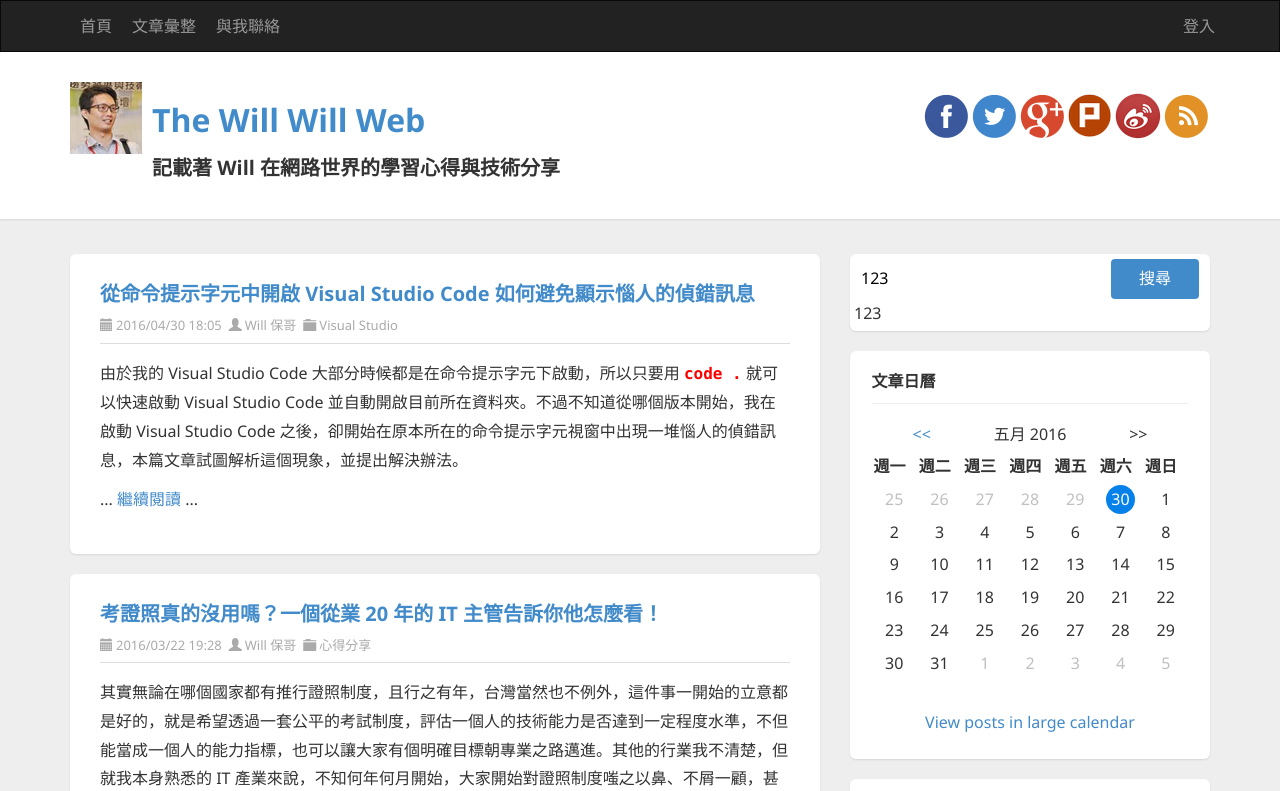
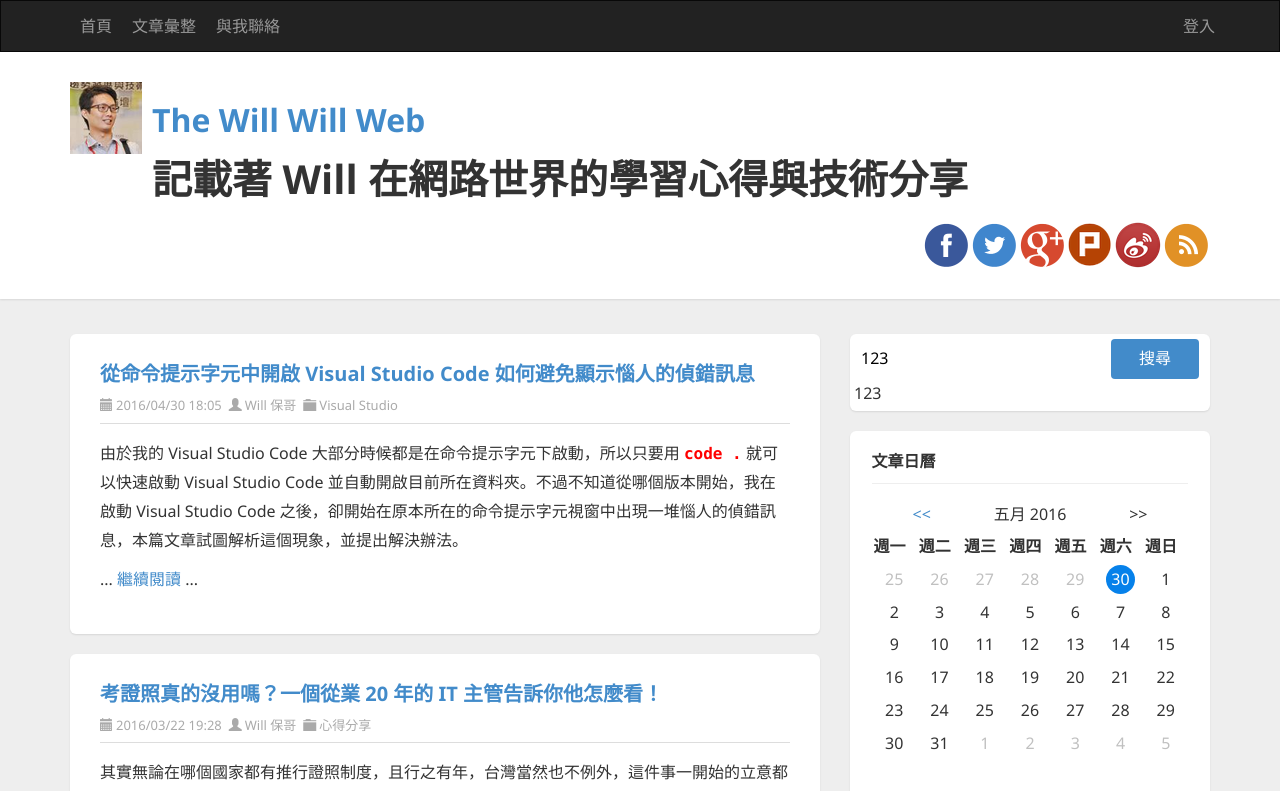
Before and after one commit to yehchitsai/angular4, an Angular app: page / in a window 1280 px wide. Shown: the top 791 px of the page. Built offline with nearby package versions, Linux system fonts and the light colour scheme.

Commit message:
練習 Attribute Directive (屬性型指令) 用法: ngStyle 與 ngClass

```diff
--- a/src/app/header/header.component.css
+++ b/src/app/header/header.component.css
@@ -0,0 +1,3 @@
+.red {
+  color: red;
+}
--- a/src/app/header/header.component.html
+++ b/src/app/header/header.component.html
@@ -29,7 +29,7 @@
 
           <div class="pull-left">
             <h1><a [href]="siteurl">{{this.sitename}}</a></h1>
-            <h3 [innerText]="this.subtitle"></h3>
+            <h3 [innerText]="this.subtitle" [ngClass]="{red:setRed}" [style.font-size]="'40px'"></h3>
           </div>
 
           <div id="social-icons" class="pull-right social-icon">
--- a/src/app/header/header.component.ts
+++ b/src/app/header/header.component.ts
@@ -9,12 +9,14 @@
   sitename = "The Will Will Web";
   siteurl = "http://blog.miniasp.com/";
   subtitle = "記載著 Will 在網路世界的學習心得與技術分享";
+  setRed = false;
   constructor() { }
 
   ngOnInit() {
   }
   changeTitle(){
     this.subtitle = this.sitename;
+    this.setRed = !this.setRed;
   }
 
 }
```
